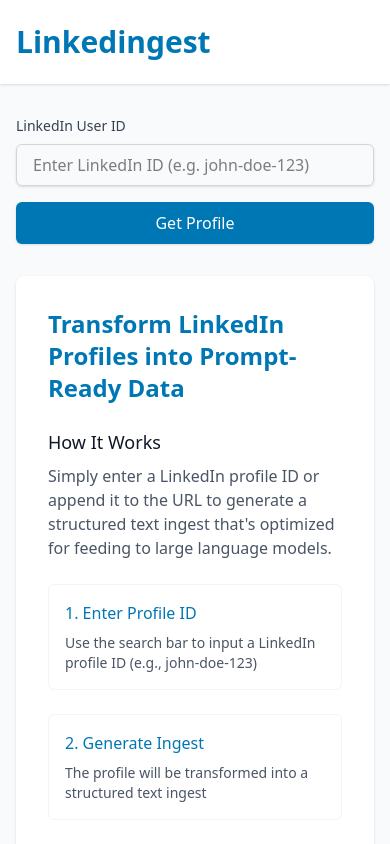
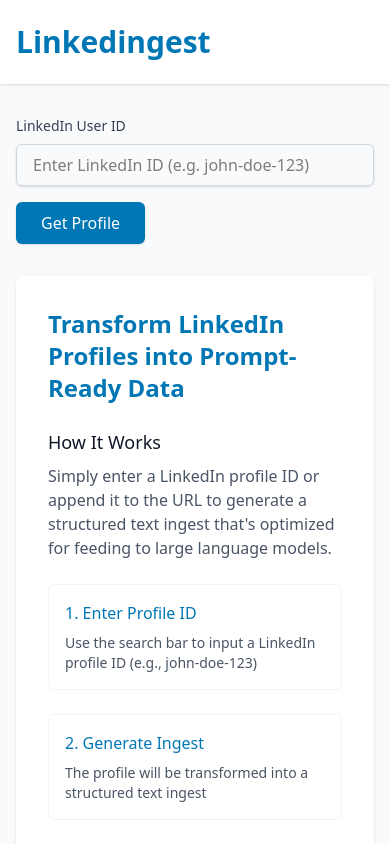
Before and after one commit to endernoke/linkedingest, a React (Vite) app in the folder frontend/: page / in a window 390 px wide. Shown: the top 844 px of the page. Built offline with nearby package versions, Linux system fonts and the light colour scheme.

Commit message:
Add user id validation in search form

```diff
--- a/frontend/src/components/SearchForm.jsx
+++ b/frontend/src/components/SearchForm.jsx
@@ -1,22 +1,35 @@
 import React, { useState } from 'react';
 import { useNavigate } from 'react-router-dom';
+import { isValidLinkedInId } from '../utils/validation';
 
 function SearchForm() {
   const [userId, setUserId] = useState('');
+  const [error, setError] = useState('');
   const navigate = useNavigate();
 
   const handleSubmit = async (e) => {
     e.preventDefault();
-    if (userId.trim()) {
-      navigate(`/in/${userId.trim()}`);
-      setUserId('');
+    const trimmedId = userId.trim();
+
+    if (!isValidLinkedInId(trimmedId)) {
+      setError('Invalid LinkedIn ID format. Please check your input.');
+      return;
     }
+
+    navigate(`/in/${trimmedId}`);
+    setUserId('');
+    setError('');
+  };
+
+  const handleInputChange = (e) => {
+    setUserId(e.target.value);
+    setError(''); // Clear error when user types
   };
 
   return (
-    <form onSubmit={handleSubmit} className="mb-8 max-w-2xl mx-auto">
+    <form onSubmit={handleSubmit} className="mb-8 max-w-2xl mx-auto relative">
       <div className="flex flex-col sm:flex-row gap-4">
-        <div className="flex-grow">
+        <div className="flex-grow relative">
           <label htmlFor="userId" className="block text-sm font-medium text-gray-700 mb-2">
             LinkedIn User ID
           </label>
@@ -24,19 +37,31 @@
             type="text"
             id="userId"
             value={userId}
-            onChange={(e) => setUserId(e.target.value)}
+            onChange={handleInputChange}
             placeholder="Enter LinkedIn ID (e.g. john-doe-123)"
-            className="w-full px-4 py-2 border border-gray-300 rounded-md shadow-sm focus:ring-linkedin-blue focus:border-linkedin-blue"
+            className={`w-full px-4 py-2 border rounded-md shadow-sm
+              ${error ? 'border-red-500 focus:ring-red-500 focus:border-red-500'
+                     : 'border-gray-300 focus:ring-linkedin-blue focus:border-linkedin-blue'}`}
             required
           />
         </div>
-        <button
-          type="submit"
-          className="inline-flex justify-center px-6 py-2 border border-transparent shadow-sm text-base font-medium rounded-md text-white bg-linkedin-blue hover:bg-linkedin-darker focus:outline-none focus:ring-2 focus:ring-offset-2 focus:ring-linkedin-blue transition-colors sm:mt-6"
-        >
-          Get Profile
-        </button>
+        <div className="sm:self-end">
+          <button
+            type="submit"
+            className="inline-flex justify-center px-6 py-2 border border-transparent shadow-sm
+              text-base font-medium rounded-md text-white bg-linkedin-blue
+              hover:bg-linkedin-darker focus:outline-none focus:ring-2
+              focus:ring-offset-2 focus:ring-linkedin-blue transition-colors sm:mt-6"
+          >
+            Get Profile
+          </button>
+        </div>
       </div>
+      {error && (
+        <p className="absolute top-[72px] left-0 text-sm text-red-600">
+          {error}
+        </p>
+      )}
     </form>
   );
 }
--- /dev/null
+++ b/frontend/src/utils/validation.js
@@ -0,0 +1,13 @@
+export function isValidLinkedInId(userId) {
+  if (!userId || userId.length < 3 || userId.length > 100) return false;
+
+  // Check if contains at least one non-numeric character
+  if (!/[^\d]/.test(userId)) return false;
+
+  // Check for invalid hyphens (start, end, consecutive)
+  if (userId.startsWith('-') || userId.endsWith('-') || /--/.test(userId)) return false;
+
+  // Match valid characters: lowercase letters, numbers, hyphens, and CJK characters
+  const validPattern = /^[a-z0-9\u3040-\u30ff\u3400-\u4dbf\u4e00-\u9fff\uf900-\ufaff\uff66-\uff9f\u3131-\uD79D-]+$/;
+  return validPattern.test(userId);
+}
```
